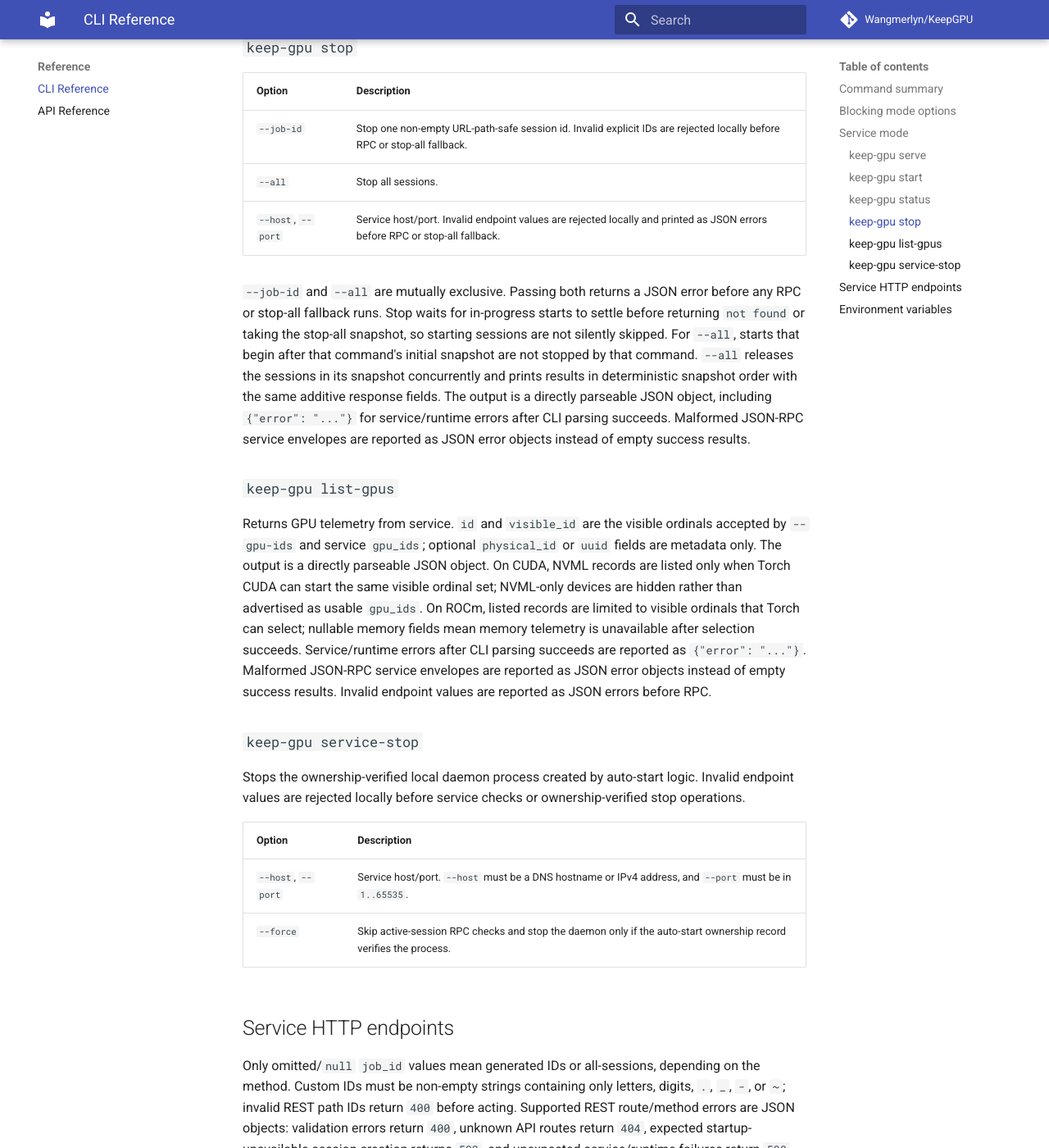
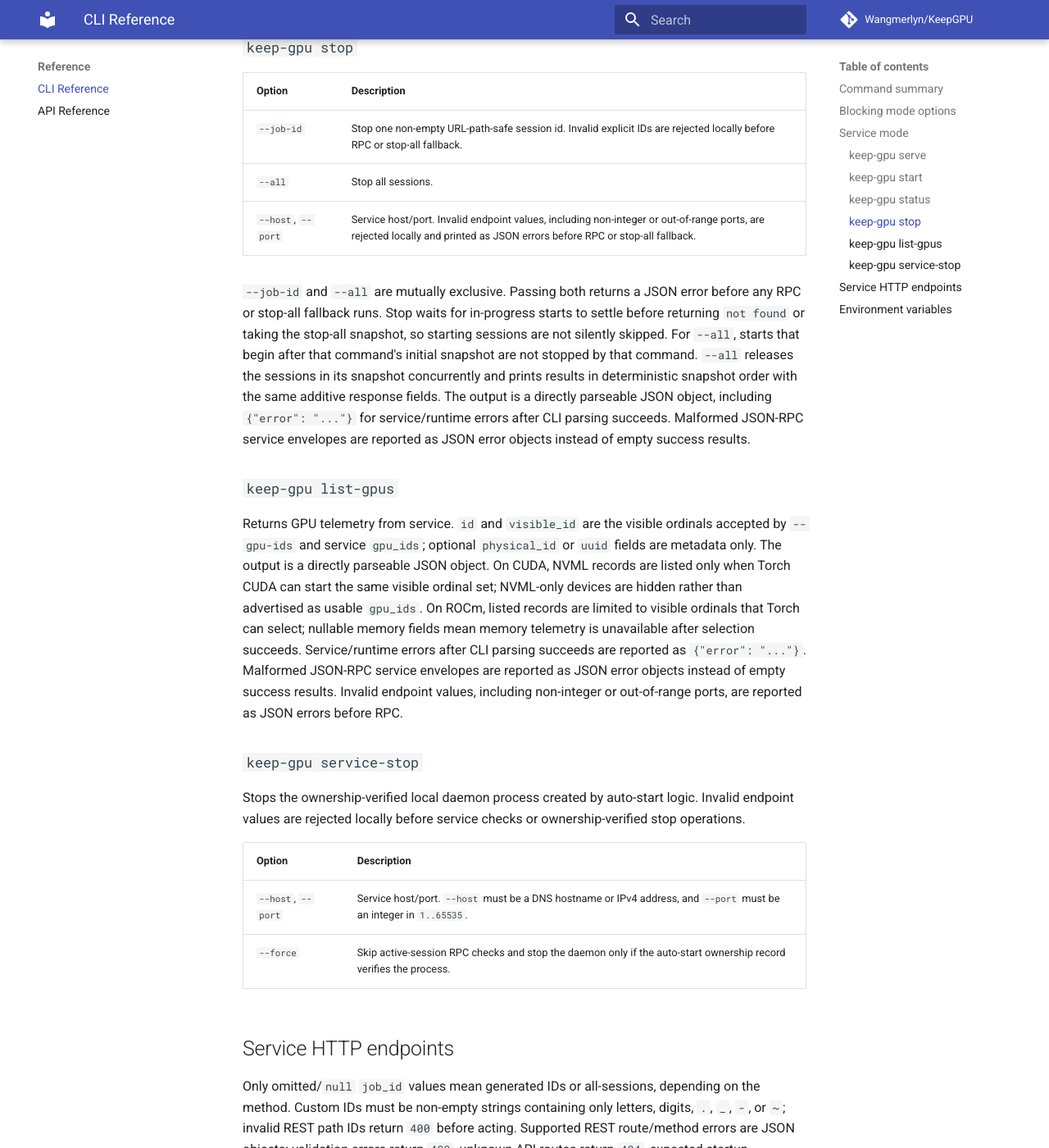
Before and after one commit to Wangmerlyn/KeepGPU, an MkDocs documentation site: the page built from docs/reference/cli.md, in a window 1280 px wide and 1400 px high, scrolled down 2731 px. Shown: the whole window at 82% size. Built offline with MkDocs 1.6.1 and Material for MkDocs 9.7.7, drawn with Linux system fonts in a browser that asks for light colours; comment, search, counter and statistics services are not loaded; some of the changed text lies outside the part shown.

Commit message:
[cli] fix: return json for invalid service ports
Return structured JSON errors for non-integer service ports in JSON-output CLI commands.

```diff
--- a/docs/reference/cli.md
+++ b/docs/reference/cli.md
@@ -35,7 +35,7 @@ Starts local KeepGPU service (HTTP + JSON-RPC + dashboard).
 | Option | Default | Description |
 | --- | --- | --- |
 | `--host` | `127.0.0.1` | Service bind host. Must be a DNS hostname or IPv4 address. |
-| `--port` | `8765` | Service port in `1..65535`. |
+| `--port` | `8765` | Service port as an integer in `1..65535`. |
 
 ### `keep-gpu start`
 
@@ -54,7 +54,7 @@ GPUs; explicit empty or whitespace-only values are invalid.
 | `--busy-threshold` / `--util-threshold` | `25` | `0..100` backs off when utilization is above this value or telemetry is unavailable; `-1` disables utilization backoff. |
 | `--job-id` | auto | Optional URL-path-safe custom id. Invalid IDs are rejected locally before service auto-start; valid IDs must be unique across active and starting sessions. |
 | `--host` | `127.0.0.1` | Service host to contact; invalid values are rejected before auto-start. |
-| `--port` | `8765` | Service port to contact; must be in `1..65535`. |
+| `--port` | `8765` | Service port to contact; must be an integer in `1..65535`. |
 | `--auto-start/--no-auto-start` | `--auto-start` | Auto-start local service if unavailable. |
 
 ### `keep-gpu status`
@@ -62,7 +62,7 @@ GPUs; explicit empty or whitespace-only values are invalid.
 | Option | Description |
 | --- | --- |
 | `--job-id` | Optional non-empty URL-path-safe session id; omit to list all tracked sessions, including in-progress starts, in-progress releases, or failed releases. Invalid explicit IDs are rejected locally before RPC. |
-| `--host`, `--port` | Service host/port. Invalid endpoint values are rejected locally and printed as JSON errors before RPC. |
+| `--host`, `--port` | Service host/port. Invalid endpoint values, including non-integer or out-of-range ports, are rejected locally and printed as JSON errors before RPC. |
 
 Prints a directly parseable JSON object, including `{"error": "..."}` for
 service/runtime errors after CLI parsing succeeds. Malformed JSON-RPC service
@@ -78,7 +78,7 @@ runtime failure.
 | --- | --- |
 | `--job-id` | Stop one non-empty URL-path-safe session id. Invalid explicit IDs are rejected locally before RPC or stop-all fallback. |
 | `--all` | Stop all sessions. |
-| `--host`, `--port` | Service host/port. Invalid endpoint values are rejected locally and printed as JSON errors before RPC or stop-all fallback. |
+| `--host`, `--port` | Service host/port. Invalid endpoint values, including non-integer or out-of-range ports, are rejected locally and printed as JSON errors before RPC or stop-all fallback. |
 
 `--job-id` and `--all` are mutually exclusive. Passing both returns a JSON
 error before any RPC or stop-all fallback runs.
@@ -104,7 +104,8 @@ Torch can select; nullable memory fields mean memory telemetry is unavailable
 after selection succeeds. Service/runtime errors after CLI parsing succeeds are
 reported as `{"error": "..."}`. Malformed JSON-RPC service envelopes are
 reported as JSON error objects instead of empty success results. Invalid
-endpoint values are reported as JSON errors before RPC.
+endpoint values, including non-integer or out-of-range ports, are reported as
+JSON errors before RPC.
 
 ### `keep-gpu service-stop`
 
@@ -114,7 +115,7 @@ ownership-verified stop operations.
 
 | Option | Description |
 | --- | --- |
-| `--host`, `--port` | Service host/port. `--host` must be a DNS hostname or IPv4 address, and `--port` must be in `1..65535`. |
+| `--host`, `--port` | Service host/port. `--host` must be a DNS hostname or IPv4 address, and `--port` must be an integer in `1..65535`. |
 | `--force` | Skip active-session RPC checks and stop the daemon only if the auto-start ownership record verifies the process. |
 
 ## Service HTTP endpoints
```
Also changed, not shown: AGENTS.md (+4 -0 lines), README.md (+4 -3 lines), docs/guides/cli.md (+4 -3 lines), docs/plans/cli-json-port-errors.md (added, +74 -0 lines), 2 other files.
